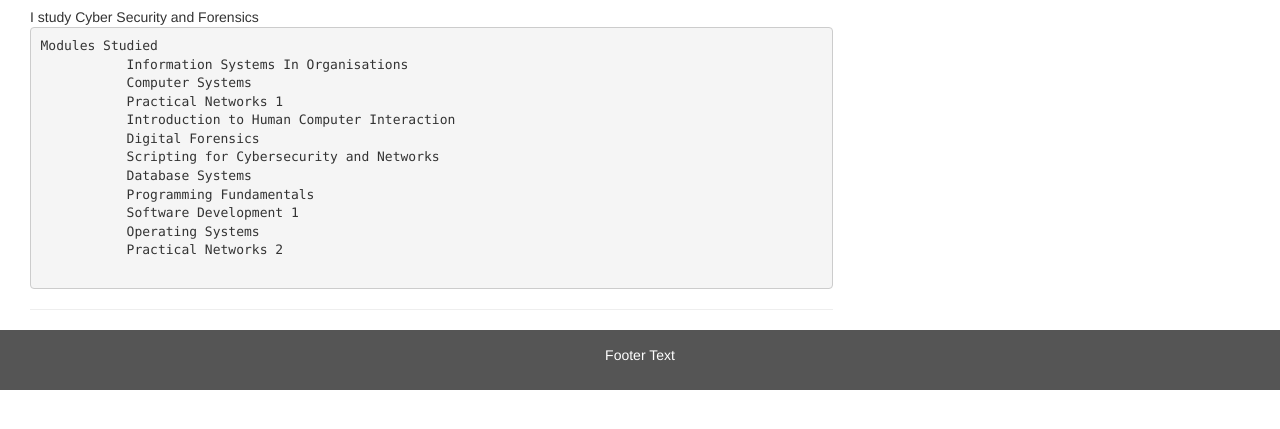
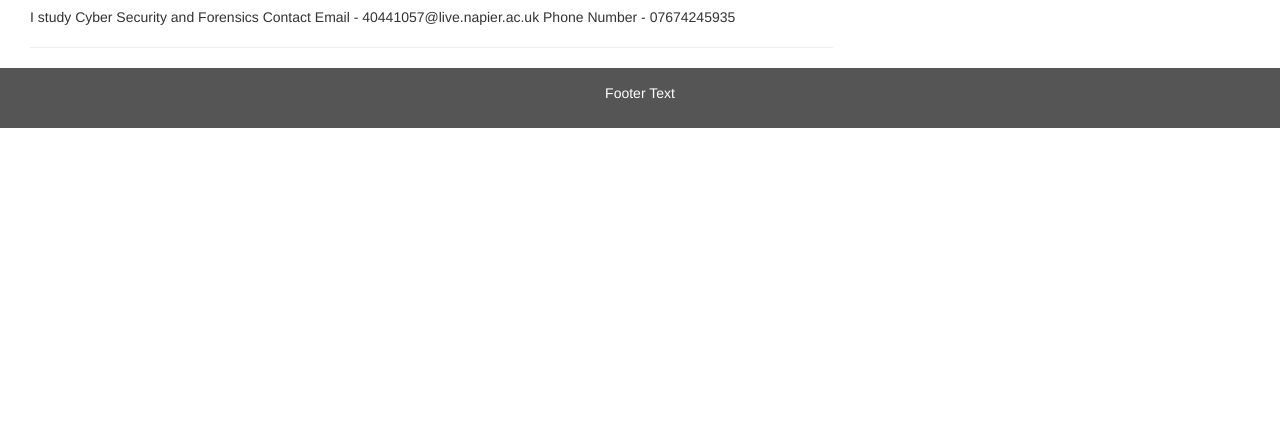
Before and after one commit to KearneyMcilroy/set08101, a plain HTML site: page Practical Week 2/Pages/Task 4 - Contact.html in a window 1280 px wide. Shown: the part 115-544 px from the top of the page. Drawn offline with nearby package versions, Linux system fonts and the light colour scheme.

Commit message:
sdfsdfdsf

```diff
--- a/Practical Week 2/Pages/Task 4 - Contact.html
+++ b/Practical Week 2/Pages/Task 4 - Contact.html
@@ -70,19 +70,9 @@
     <div class="col-sm-8 text-left">
       <h1>Welcome</h1>
       <p1>I study Cyber Security and Forensics</p1>
-      <pre>Modules Studied
-           Information Systems In Organisations
-           Computer Systems
-           Practical Networks 1
-           Introduction to Human Computer Interaction
-           Digital Forensics
-           Scripting for Cybersecurity and Networks
-           Database Systems
-           Programming Fundamentals
-           Software Development 1
-           Operating Systems
-           Practical Networks 2
-      </pre>
+      <p2>Contact Email - 40441057@live.napier.ac.uk
+          Phone Number - 07674245935
+      </p2>
       <hr>
     </div>
   </div>
```
